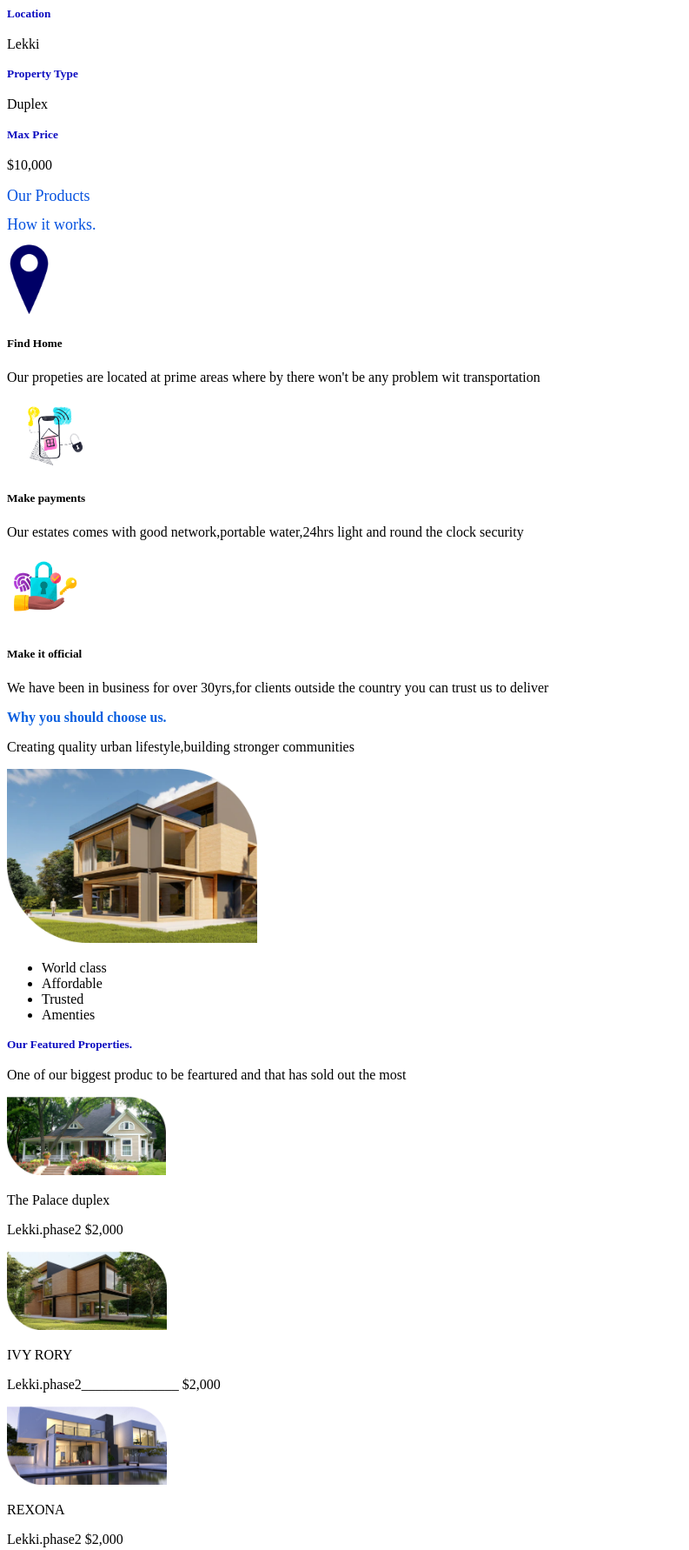
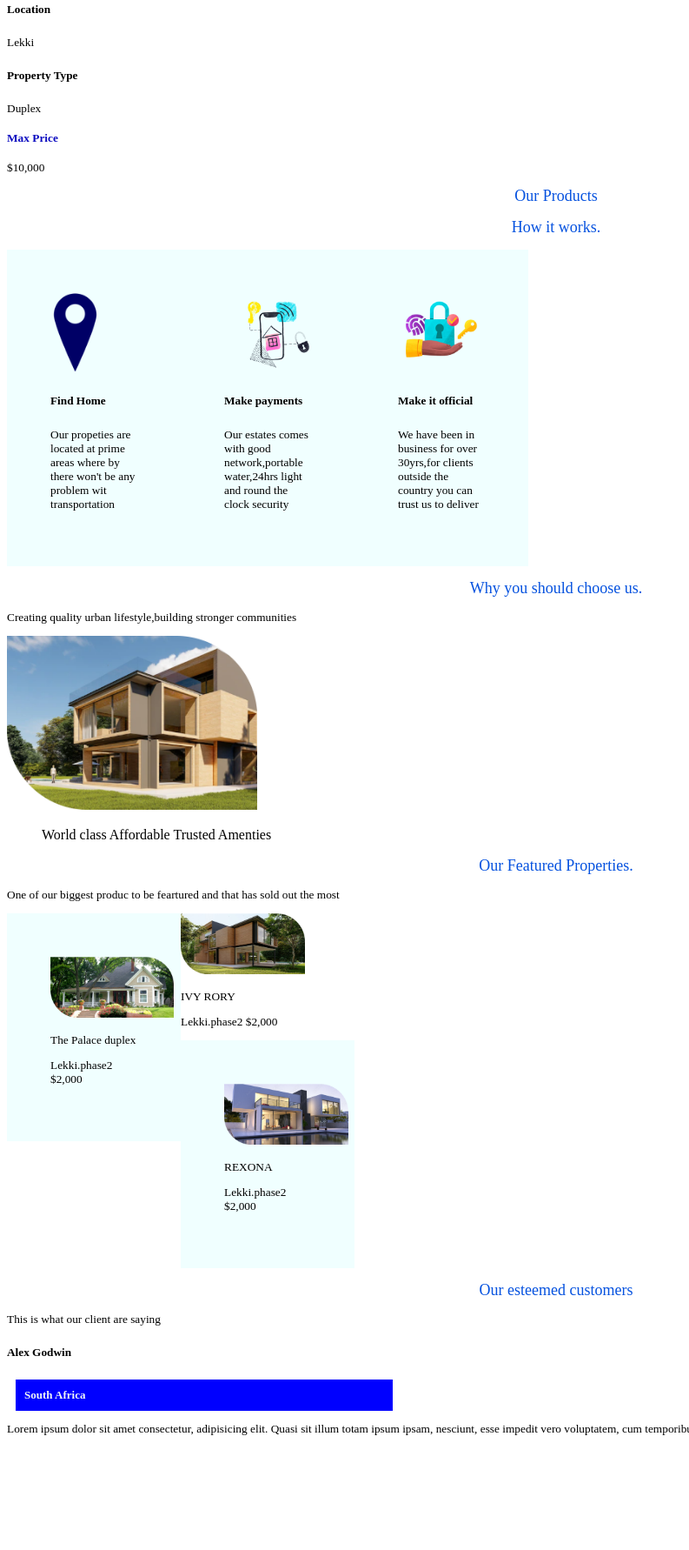
Before and after one commit to Aluoch111/week1, a plain HTML site: page index.html in a window 1280 px wide. Shown: the part 517-2299 px from the top of the page at 87% size, without its empty margins (0-793 px from the left). After the commit the page ends 2181 px from the top, so only its background shows below. Drawn offline with Linux system fonts and the light colour scheme.

Commit message:
Add html file

```diff
--- a/index.html
+++ b/index.html
@@ -7,46 +7,73 @@
     <title>Independent Project</title>
 </head>
 <body><header>Vallie's Estate</header>
-    <h2>Helping you find the property of your dreams</h2>
+    <h1>Helping you find the property of your dreams</h1>
     <p>Creating quality urban lifestyle,building stronger communities</p>
     <link rel="stylesheet" href="style.css" type="text/css">
-    <h3>Learn more</h3>
+    <h6>Learn more</h6>
     <img src="Images/image 1.png" alt="high-end house" height="350">
-    <h4>Location</h4>
+    <h5>Location</h5>
     <p>Lekki</p>
-    <h4>Property Type</h4>
+    <h5>Property Type</h5>
     <p>Duplex</p>
 <h4>Max Price</h4>
 <p>$10,000</p>
-<h1>Our Products</h1>
-<h1>How it works.</h1>
-<img src="Images/address mark.png"  height="80px"><h5>
-    Find Home
-</h5><p>Our propeties are located at prime areas where by there won't be any problem wit transportation</p>
-<img src="Images/Smart house.png" height="80px"><h5>Make payments</h5><p>Our estates comes with good network,portable water,24hrs light and round the clock security</p>
-    <img src="Images/Secure data protection with fingerprint and lock.png" height="80px"><h5>Make it official</h5><p>
-        We have been in business for over 30yrs,for clients outside the country you can trust us to deliver
-    </p>
-
+<h2>Our Products</h2>
+<h2>How it works.</h2>
+<div class="row">
+    <div class="column">
+        <img src="Images/address mark.png"  height="90px">
+        <h5>Find Home</h5>
+        <p>Our propeties are located at prime areas where by there won't be any problem wit transportation</p>
+     </div>
+    <div class="column">
+        <img src="Images/Smart house.png" height="90px">
+        <h5>Make payments</h5>
+        <p>Our estates comes with good network,portable water,24hrs light and round the clock security</p>
+    </div>
+    <div class="column">
+        <img src="Images/Secure data protection with fingerprint and lock.png" height="90px">
+        <h5>Make it official</h5>
+        <p>We have been in business for over 30yrs,for clients outside the country you can trust us to deliver</p>
+    </div>
+</div>
+<div class="row">
     <h2>Why you should choose us.</h2>
     <p>Creating quality urban lifestyle,building stronger communities</p>
     <img src="Images/image 2.png" height="200">
+</div>
     <ul>
-        <li>World class</li>
-        <li>Affordable</li>
-        <li>Trusted</li>
-        <li>Amenties</li>
+        World class
+        Affordable
+        Trusted
+        Amenties
     </ul>
-    <h4>Our Featured Properties.</h4>
+    <h2>Our Featured Properties.</h2>
     <p>One of our biggest produc to be feartured and that has sold out the most</p>
-    <img src="Images/image 4.png" height="90">
-    <P>The Palace     duplex</P>
-    <p>Lekki.phase2     $2,000</p>
-    <img src="Images/image 3.png" height="90">
-    <p>IVY RORY</p>
-    <P>Lekki.phase2______________      $2,000</P>
-    <img src="Images/image 5.png" height="90">
-    <p>REXONA</p>
-    <P>Lekki.phase2       $2,000</P>
+    <div class="row">
+       <div class="column">
+        <img src="Images/image 4.png" height="70">
+        <P>The Palace     duplex</P>
+        <p>Lekki.phase2     $2,000</p>
+       </div>
+       <div class="coloumn">
+        <img src="Images/image 3.png" height="70">
+        <p>IVY RORY</p>
+        <P>Lekki.phase2         $2,000</P>
+       </div>
+       <div class="column">
+        <img src="Images/image 5.png" height="70">
+        <p>REXONA</p>
+        <P>Lekki.phase2       $2,000</P>
+       </div>
+    </div>
+
+    <h2>Our esteemed customers </h2>
+    <p>This is what our client are saying</p>
+    <h5>Alex Godwin</h5>
+    <h6>South Africa</h6>
+    <p> Lorem ipsum dolor sit amet consectetur, adipisicing elit. Quasi sit illum totam ipsum ipsam, nesciunt, esse impedit vero voluptatem, cum temporibus reiciendis exercitationem aperiam possimus odit ullam error rem aliquam.</p>
+
+
 </body>
 </html>
--- a/style.css
+++ b/style.css
@@ -4,13 +4,13 @@ header{
     font-weight: bolder;
     color: rgb(0, 0, 0);
 }
-h2{
+h1{
     font-size: medium;
     font-family: 'Times New Roman', Times, serif;
     color: rgb(9, 95, 223);
 
 }
-h3{
+h6{
     font-size: small;
     color: rgb(239, 245, 245);
     border: 10px;
@@ -22,7 +22,7 @@ h3{
     padding-bottom: 10px;
     padding-left: 10px;
     margin-top: 10px;
-    margin-right: 10px;
+    margin-right: 820px;
     margin-bottom: 10px;
     margin-left: 10px;
 }
@@ -31,8 +31,30 @@ h4{
     color: rgb(12, 12, 192);
     background-color: white;
 }
-h1{
+p{
+    font-size: smaller;
+    font-weight: 100;
+}
+
+h2{
     color: rgb(6, 82, 223);
     font-size: large;
     font-weight: 400;
+    text-align: center;
 }
+/* Three image containers */
+.column{
+    background-color: azure;
+    float: left;
+    width: 100px;
+    padding: 50px;
+    min-height: auto;
+    border: 25px;
+    border-color: white;
+}
+/*Clear floats after image containers*/
+.row::after{
+    content: "";
+    clear: both;
+    display: table;
+}
```
